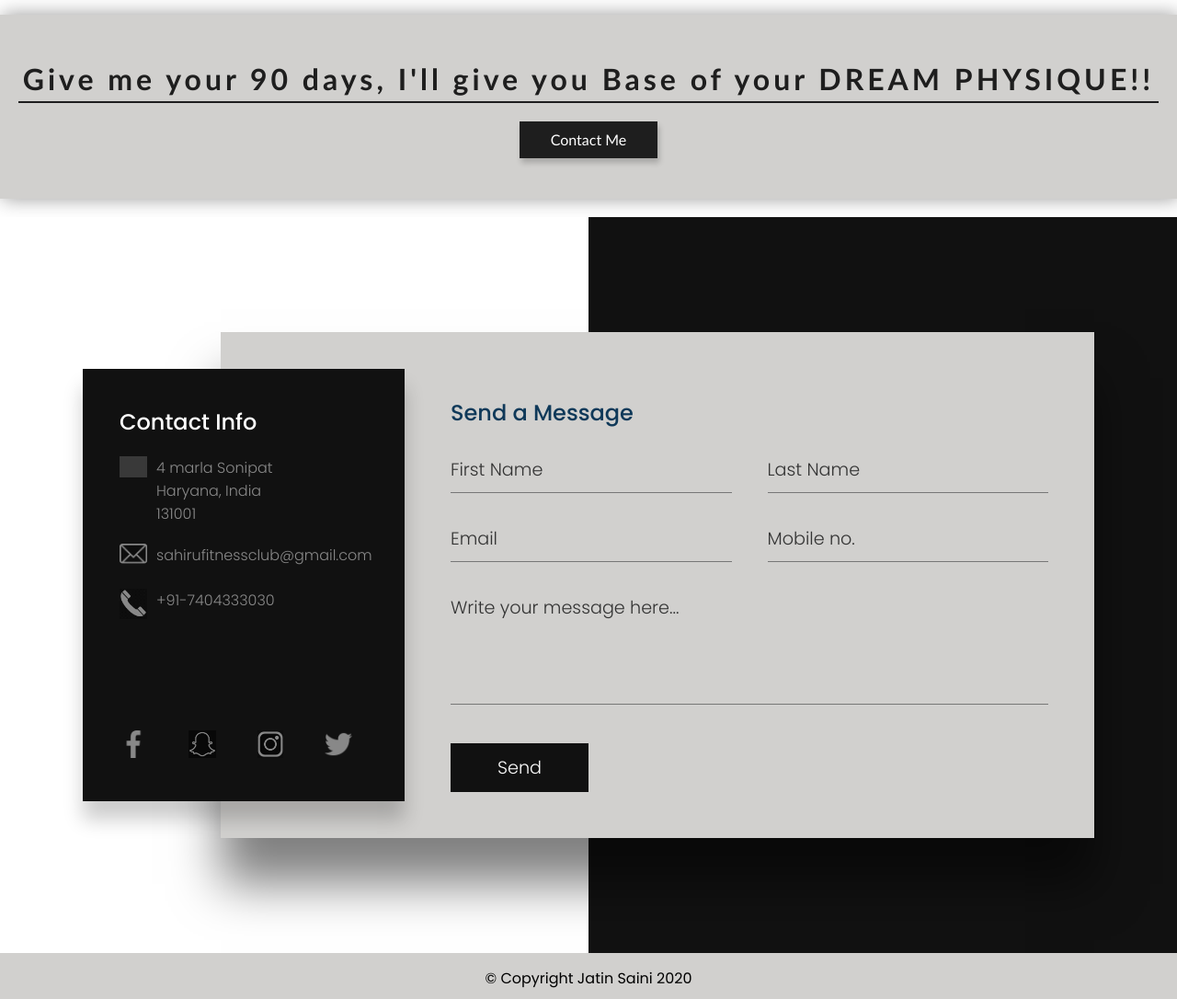
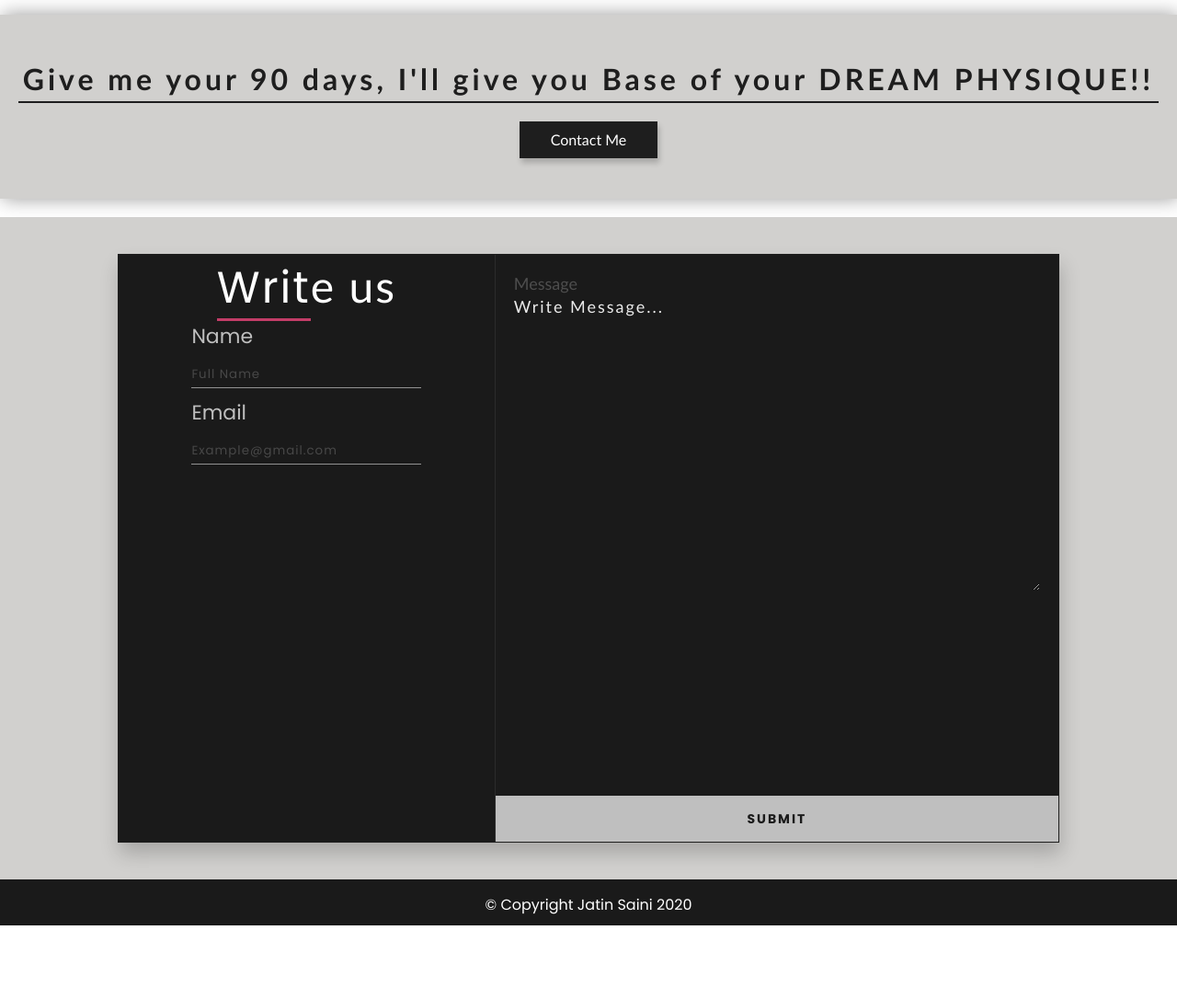
Before and after one commit to Jatin965/Sahirufitness, a Django app: page / in a window 1280 px wide; the page is wider, and only the part inside the window is pictured. Shown: the part 4004-5090 px from the top of that part at 92% size. After the commit the page ends 5010 px from the top of that part, so only its background shows below. Run offline with Django 3.2, Linux system fonts and the light colour scheme; some libraries are stand-ins or nearby versions; grey boxes are pictures that could not be loaded.

Commit message:
Contact Updated

```diff
--- a/port/templates/port/base.html
+++ b/port/templates/port/base.html
@@ -102,63 +102,32 @@ Since most people just focus on weight lifting which helps in building strength
       <button><a href="mailto:sahirufitnessclub@gmail.com">Contact Me</a></button>
     </section>
     <section class="four" id="four">
-      <div class="contain">
-        <div class="contactinfo">
-          <div>
-            <h2>Contact Info</h2>
-            <ul class="info">
-              <li>
-                <span><img src="{% static 'images/location.png' %}" alt=""></span>
-                <span>4 marla Sonipat <br>
-                  Haryana, India <br> 131001
-                </span>
-              </li>
-              <li>
-                <span><img src="{% static 'images/mail.png' %}" alt=""></span>
-                <span>sahirufitnessclub@gmail.com</span>
-              </li>
-              <li>
-                <span><img src="{% static 'images/call.png' %}" alt=""></span>
-                <span>+91-7404333030</span>
-              </li>
-            </ul>
+      <form>
+        <!--left--------------------------------------->
+          <div class="contact-left">
+             <h1 class="c-l-heading"><font style="border-bottom: 3px solid #c33d68;">Writ</font>e us</h1>
+          <!--name-------->
+             <div class="f-name">
+                <font >Name</font>
+                <input type="text" placeholder="Full Name"/>
+             </div>
+          <!--email-------->
+             <div class="f-email">
+                <font >Email</font>
+                <input type="email" placeholder="Example@gmail.com"/>
+             </div>
           </div>
-          <ul class="sci">
-            <li><a href="https://www.facebook.com/sahil.saini11"><img src="{% static 'images/facebook.png' %}" alt=""></a></li>
-            <li><a href="https://www.snapchat.com/add/sahiru_r"><img src="{% static 'images/s.png' %}" alt=""></a></li>
-            <li><a href="https://www.instagram.com/sahirufitness/"><img src="{% static 'images/Insta.png' %}" alt=""></a></li>
-            <li><a href="https://twitter.com/sahiruroger?s=08"><img src="{% static 'images/twitter.png' %}" alt=""></a></li>
-          </ul>
-        </div>
-        <div class="contactform">
-          <h2>Send a Message</h2>
-          <div class="formBox">
-            <div class="inputBox w50">
-              <input type="text" name="" required>
-              <span>First Name</span>
-            </div>
-            <div class="inputBox w50">
-              <input type="text" name="" required>
-              <span>Last Name</span>
-            </div>
-            <div class="inputBox w50">
-              <input type="text" name="" required>
-              <span>Email</span>
-            </div>
-            <div class="inputBox w50">
-              <input type="text" name="" required>
-              <span>Mobile no.</span>
-            </div>
-            <div class="inputBox w100">
-              <textarea name="name" required></textarea>
-              <span>Write your message here...</span>
-            </div>
-            <div class="inputBox w50">
-              <input type="submit" value="Send" required>
-            </div>
+          <!--right------------------------------------------->
+          <div class="contact-right">
+          <!--message-------->
+             <div class="message">
+                <font >Message</font>
+               <textarea name="message" rows="5" cols="20" placeholder="Write Message..."></textarea>
+             </div>
+          <!--submit-btn------------>
+             <button>submit</button>
           </div>
-        </div>
-      </div>
+        </form>
     </section>
     <div id="navigation">
       <ul>
--- a/static/css/base.css
+++ b/static/css/base.css
@@ -270,184 +270,130 @@ header .toggle img {
 }
 
 
-.four {
-  position: relative;
+#four{
+	width: 100%;
+	height: 90vh;
 	display: flex;
 	justify-content: center;
 	align-items: center;
-  min-height: 100vh;
-  background: #111;
+  background: #d1d0ce;
+
 }
-.four::before {
-  content: '';
-  position: absolute;
-  top: 0;
-  left: 0;
-  width: 50%;
+#four form{
+	display: flex;
+	width: 80%;
+	height: 80vh;
+	background-color: #1A1A1A;
+	box-shadow: 2px 12px 20px rgba(0,0,0,0.2);
+	border: 1px solid rgba(255,255,255,0.01)
+}
+
+.contact-left{
+	width: 40%;
 	height: 100%;
-  background: #fff;
+	display: flex;
+	flex-direction: column;
+	align-items: center;
 }
-.four .contain {
-  position: relative;
-  min-width: 1100px;
-  min-height: 550px;
-  display: flex;
-  z-index: 1000;
-}
-.four .contain .contactinfo {
-  position: absolute;
-  top: 40px;
-  width: 350px;
-  height: calc(100% - 80px);
-  background: #111;
-  z-index: 1;
-  padding: 40px;
+.contact-right{
+	width: 60%;
+	height: 100%;
+	box-sizing: border-box;
 	display: flex;
 	flex-direction: column;
 	justify-content: space-between;
-  box-shadow: 0 20px 20px rgba(0, 0, 0, 0.2);
+	border-left: 1px solid rgba(255,255,255,0.08);
 }
-.four .contain .contactinfo h2 {
-  color: #fff;
-  font-size: 1.5em;
-  font-weight: 500;
+.contact-right button{
+	width: 100%;
+	height: 50px;
+	background-color: #BFBFBF;
+	font-weight: bold;
+	outline: none;
+	border: none;
+	margin: 0px;
+	color:#1B1B1B;
+	font-size: 14px;
+	text-transform: uppercase;
+	letter-spacing: 2px;
 }
-.four .contain .contactinfo .info {
-  position: relative;
-  margin: 20px 0;
+.contact-right button:hover {
+  background-color: #c33d68;
 }
-.four .contain .contactinfo .info li {
-  position: relative;
-  list-style: none;
+.c-l-heading{
+	font-family: calibri;
+	color:#FFFFFF;
+	font-size: 3rem;
+	letter-spacing: 2px;
+	font-weight: 400;
+
+}
+.f-name,.f-email{
 	display: flex;
-  margin: 20px 0;
-  cursor: pointer;
-  align-items: flex-start;
+	flex-direction: column;
+	font-family: calibri;
+
 }
-.four .contain .contactinfo .info li span:nth-child(1) {
-  width: 30px;
-  min-width: 30px;
+.f-name font,.f-email font{
+	color:#BFBFBF;
+	font-size: 22px;
 }
-.four .contain .contactinfo .info li span:nth-child(1) img {
-  max-width: 100%;
-  filter: invert(1);
+.f-name input,.f-email input{
+	height: 30px;
+	width:250px;
+	border: none;
+	outline: none;
+	background-color:transparent;
+	border-bottom: 1px solid #929292;
+	color:#FFFFFF;
+	margin: 10px 0px;
+}
+.f-email input::placeholder,
+.f-name input::placeholder{
 	opacity: 0.5;
+	letter-spacing: 1px;
 }
-.four .contain .contactinfo .info li span:nth-child(2) {
-  color: #fff;
-  margin-left: 10px;
-  font-weight: 300;
-  opacity: 0.5
+.f-email input:focus,
+.f-name input:focus{
+	border-bottom: 1px solid #17d1ac;
+	transition: all ease 0.5s;
+}.message font{
+	font-size: 18px;
+	color:#4E4E4E;
+	font-family: calibri;
+
 }
-.four .contain .contactinfo .info li:hover span:nth-child(1) img,
-.four .contain .contactinfo .info li:hover span:nth-child(2) {
-  opacity: 1;
+.message{
+	margin: 20px;
+}
+.contact-right textarea{
+	width: 100% !important;
+	height: 320px !important;
+	border: none;
+	outline: none;
+	background-color:transparent;
+	box-sizing: border-box;
+	color:#EBEBEB;
+	font-size: 16px;
+}
+.contact-right textarea::placeholder{
+	color:#EBEBEB;
+	font-size: 18px;
+	letter-spacing: 2px;
+	font-family: calibri;
+}
+.contact-right button:active{
+	transform: scale(1.04);
+	transition: all ease 0.1s;
 }
 
 
-.four .contain .contactinfo .sci {
-  position: relative;
-  display: flex;
-}
-.four .contain .contactinfo .sci li {
-  list-style: none;
-  margin-right: 45px;
-}
-.four .contain .contactinfo .sci li a {
-  text-decoration: none;
-}
-.four .contain .contactinfo .sci li a img {
-  filter: invert(1);
-  height: 30px;
-  opacity: 0.5;
-}
-.four .contain .contactinfo .sci li:hover a img {
-  opacity: 1
-}
-.four .contain .contactform {
-  position: absolute;
-  padding: 70px 50px;
-  background: #d1d0ce;
-  margin-left: 150px;
-  padding-left: 250px;
-  width: calc(100% - 150px);
-  height: 100%;
-  box-shadow: 0 50px 50px rgba(0, 0, 0, 0.5);
-}
-.four .contain .contactform h2 {
-  color: #0f3959;
-  font-size: 1.5em;
-  font-weight: 500;
-}
-.four .contain .contactform .formBox {
-  position: relative;
-  display: flex;
-  justify-content: space-between;
-  flex-wrap: wrap;
-  padding-top: 30px;
-}
-.four .contain .contactform .formBox .inputBox {
-  position: relative;
-  margin: 0 0 35px 0;
-}
-.four .contain .contactform .formBox .inputBox.w50 {
-  width: 47%;
-}
-.four .contain .contactform .formBox .inputBox.w100 {
-  width: 100%;
-}
-.four .contain .contactform .formBox .inputBox textarea,
-.four .contain .contactform .formBox .inputBox input {
-  width: 100% !important;
-  resize: none;
-  padding: 5px 0;
-  font-size: 1.2em;
-  font-weight: 300;
-  color: #333;
-  border: none;
-  border-bottom: 1px solid #777;
-  outline: none;
-  background: #d1d0ce;
-}
-.four .contain .contactform .formBox .inputBox textarea {
-  min-height: 120px;
-  background: #d1d0ce;
-}
-.four .contain .contactform .formBox .inputBox span {
-  position: absolute;
-  left: 0;
-  font-size: 1.2em;
-  font-weight: 300;
-  color: #333;
-  transition: 0.5s;
-}
-.four .contain .contactform .formBox .inputBox textarea:focus ~ span,
-.four .contain .contactform .formBox .inputBox input:focus ~ span,
-.four .contain .contactform .formBox .inputBox textarea:valid ~ span,
-.four .contain .contactform .formBox .inputBox input:valid ~ span {
-  transform: translateY(-20px);
-  font-size: 12px;
-  font-weight: 400;
-  letter-spacing: 1px;
-  color: #c33d68;
-}
-.four .contain .contactform .formBox .inputBox input[type='submit'] {
-  position: relative;
-  cursor: pointer;
-  background: #111;
-  color: #fff;
-  border: none;
-  max-width: 150px;
-  padding: 12px;
-}
-.four .contain .contactform .formBox .inputBox input[type='submit']:hover {
-  background: #c33d68;
-}
 
 
 .center p {
   text-align: center;
-  background: #d1d0ce;
+  background: #1A1A1A;
+  color: #fff;
   height: 50px;
   padding-top: 15px;
 }
```
Also changed, not shown: other parts of static/css/base.css (+44 -17 lines), 1 other file. Lines whose indentation alone changed are shown as unchanged.
